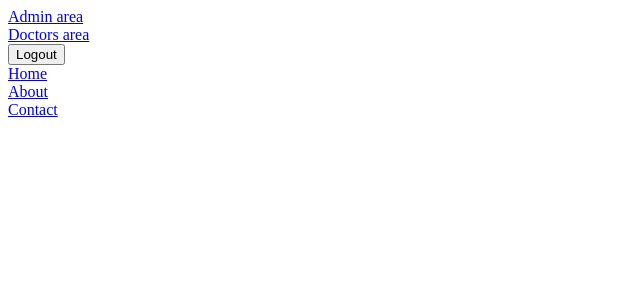
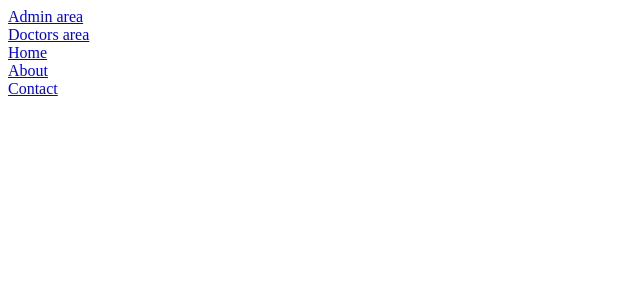
Before and after one commit to paulohenrique-gh/angular-exercicio-guards, an Angular app: page / in a window 1280 px wide. Shown: the top 300 px of the page, without its empty margins (0-640 px from the left). Built offline with nearby package versions, Linux system fonts and the light colour scheme; sample sign-in values are in the browser's storage.

Commit message:
refactor: remove logout button from app component

```diff
--- a/src/app/pages/home/home.component.html
+++ b/src/app/pages/home/home.component.html
@@ -1,5 +1,2 @@
 <div><a routerLink="/admin-area">Admin area</a></div>
 <div><a routerLink="/doctors-area">Doctors area</a></div>
-
-
-<button (click)="onLogout()">Logout</button>
```
